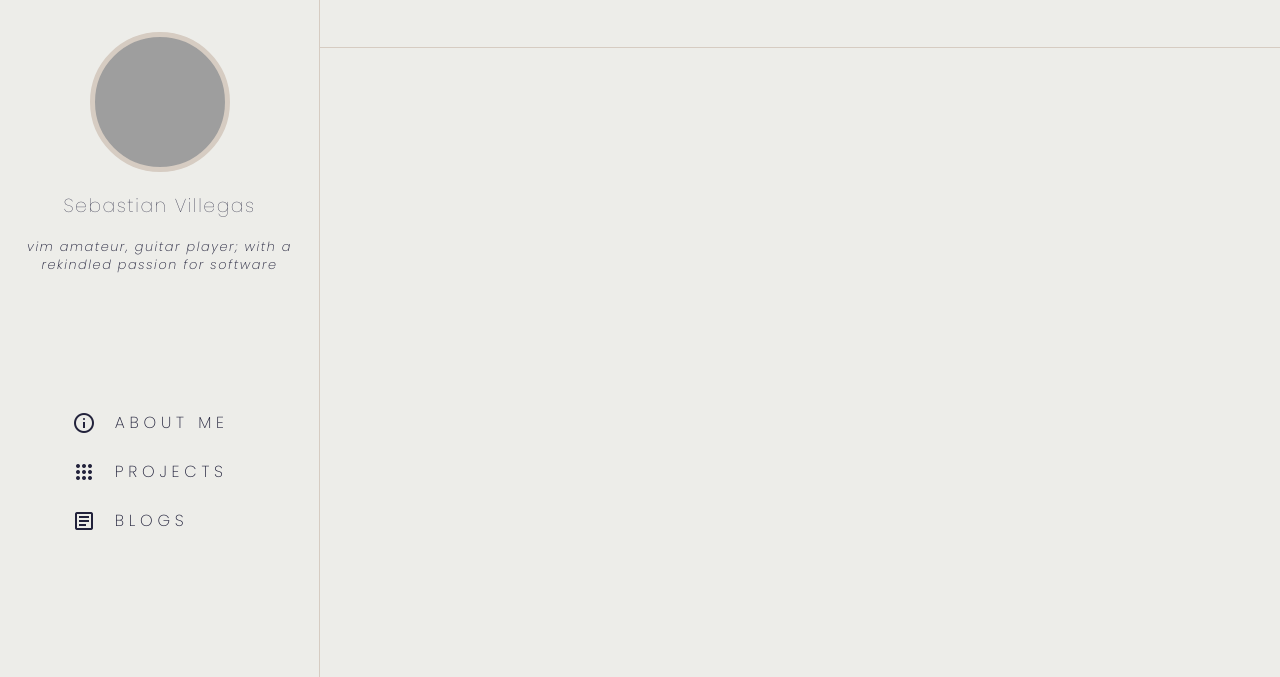
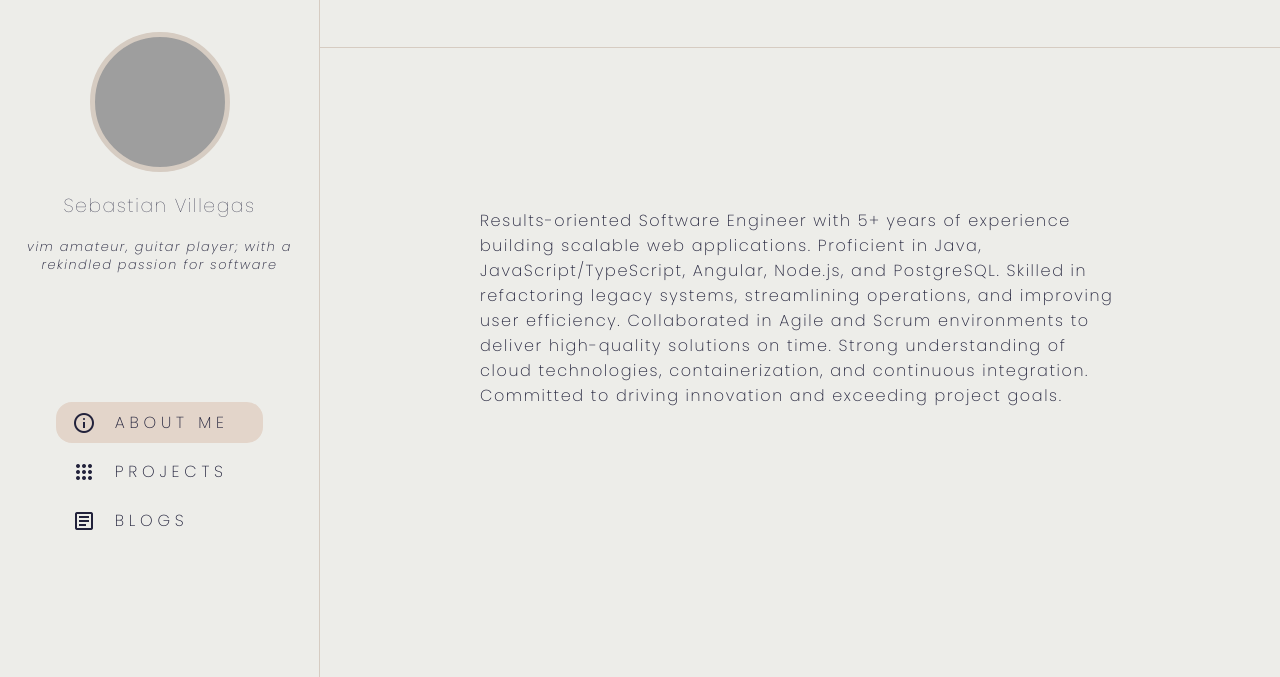
Before and after one commit to sebas-vn/islafantasia.dev, a plain HTML site: page index.html in a window 1280 px wide. Shown: the top 677 px of the page. Drawn offline with nearby package versions, Linux system fonts and the light colour scheme; grey boxes are pictures that could not be loaded.

Commit message:
updating path of about-me page

```diff
--- a/index.html
+++ b/index.html
@@ -26,8 +26,8 @@
 			<p class="poppins-extralight">vim amateur, guitar player; with a rekindled passion for software</p>
 
 			<ul class="index">
-				<a href="about.html">
-					<li>
+				<a href="index.html">
+					<li class="active">
 						<span class="material-symbols-outlined"> info </span>
 						&nbsp;&nbsp;
 						<span>ABOUT ME</span>
@@ -76,6 +76,17 @@
 
 		<header></header>
 
+		<section class="summary">
+			<p>
+				Results-oriented Software Engineer with 5+ years of experience building scalable web applications.
+				Proficient in Java, JavaScript/TypeScript, Angular, Node.js, and PostgreSQL.
+				Skilled in refactoring legacy systems, streamlining operations, and improving user efficiency.
+				Collaborated in Agile and Scrum environments to deliver high-quality solutions on time.
+				Strong understanding of cloud technologies, containerization, and continuous integration.
+				Committed to driving innovation and exceeding project goals.
+			</p>
+		</section>
+
 		<footer>
 			<ul class="contacts">
 				<li><a href="mailto:sebasvn2340@gmail.com">Email me</a></li>
```
Also changed, not shown: blogs.html (+2 -2 lines), projects.html (+2 -2 lines).
